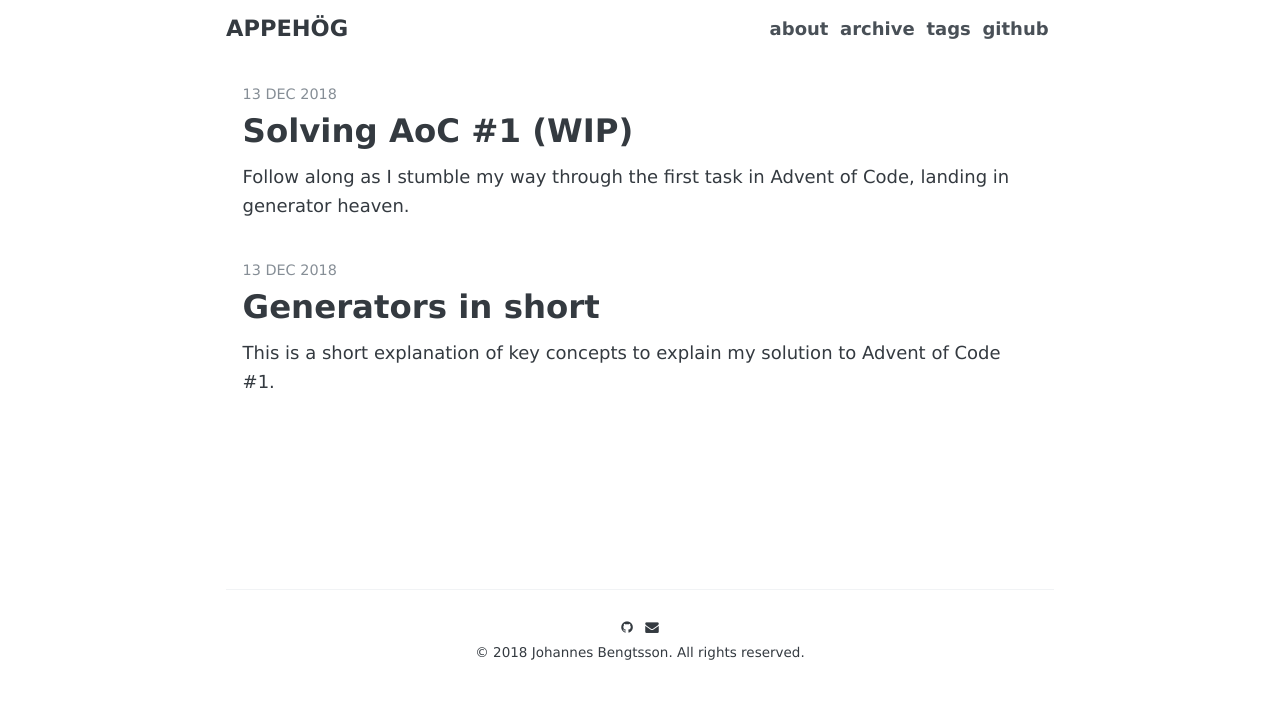
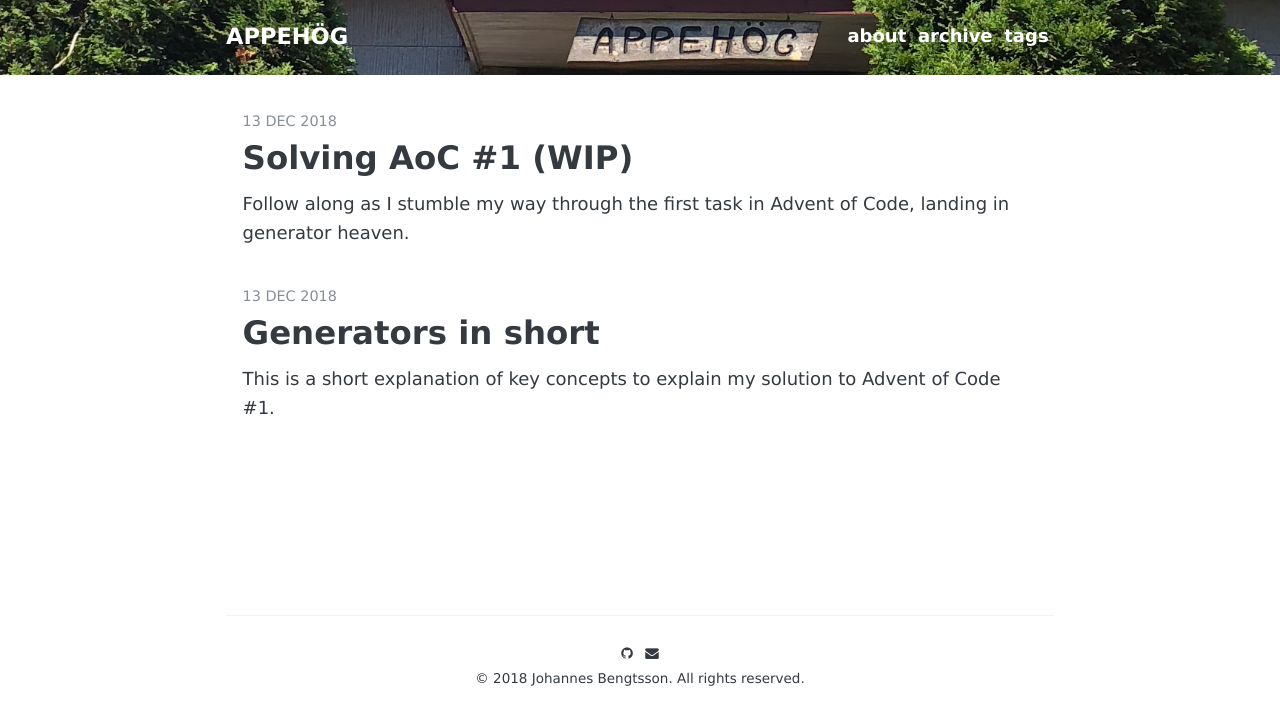
Before and after one commit to Korla/Appehog.Blog, a Jekyll site: the page built from index.html, in a window 1280 px wide. Shown: the top 725 px of the page. Built offline with Jekyll 4.4.1, drawn with Linux system fonts in a browser that asks for light colours; the list of posts is cut into pages by our own code.

Commit message:
Header image

```diff
--- a/_config.yml
+++ b/_config.yml
@@ -32,8 +32,6 @@ nav:
     url:            "/archive"
   - name:           "Tags"
     url:            "/tags"
-  - name:           "Github"
-    url:            "https://github.com/Korla"
 
 # Sass
 sass:
--- a/_includes/header.html
+++ b/_includes/header.html
@@ -1,6 +1,6 @@
 <header class="header">
-  <div class="header-title">
-    <a href="/" class="header-title-link">{{ site.name }}</a>
+  <div class="content-container">
+    <a href="/" class="header-link">{{ site.name }}</a>
     <nav class="header-nav">
       {% for nav in site.nav %}
       {% if nav.url contains 'http://' or nav.url contains 'https://' %}
--- a/_sass/_site.scss
+++ b/_sass/_site.scss
@@ -33,16 +33,25 @@ body {
   -------------- */
 .header {
   margin-bottom: 1.5em;
+  position: fixed;
+  top: 0;
+  left: 0;
+  width: 100%;
+  height: 75px;
+  background-image: url(/assets/images/header.png);
+  background-position-y: 55%;
+  background-size: cover;
 
-  &-title {
-    line-height: 1.2em;
+  .content-container {
     font-weight: 600;
     text-transform: uppercase;
     display: flex;
     justify-content: space-between;
+    align-items: center;
+  }
 
   a {
-      color: $base-color;
+    color: white;
     &:hover,
     &:focus {
       text-decoration: none;
@@ -56,17 +65,16 @@ body {
   &-link {
     font-size: 1.25em;
   }
-  }
 
   &-nav {
     a {
-      color: $oc-gray-7;
+      color: white;
       text-transform: lowercase;
       margin-right: .3rem;
 
       &:hover,
       &:focus {
-        color: $oc-gray-7;
+        color: white;
         text-decoration: none;
       }
     }
@@ -78,6 +86,7 @@ body {
   -------------- */
 
 .page {
+  margin-top: 75px;
   padding: 0 2%;
 
   &-title {
@@ -93,6 +102,7 @@ body {
   Post
   -------------- */
 .post {
+  margin-top: 75px;
 
   &-title {
     margin-top: 0rem;
@@ -162,6 +172,8 @@ body {
   -------------- */
 
 .list {
+  margin-top: 75px;
+
   &-post {
     padding: 2%;
 
```
Also changed, not shown: assets/images/header.png (added), 1 other file. Lines whose indentation alone changed are shown as unchanged.
